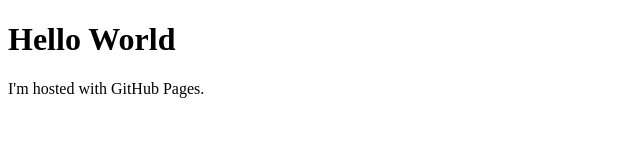
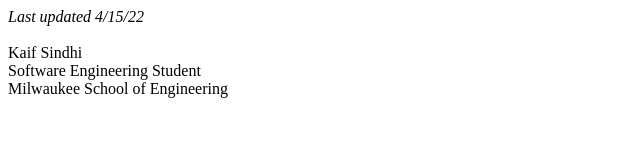
Before and after one commit to sindhim/sindhim.github.io, a plain HTML site: page index.html in a window 1280 px wide. Shown: the whole page, without its empty margins (0-640 px from the left). Drawn offline with Linux system fonts and the light colour scheme.

Commit message:
update index

```diff
--- a/index.html
+++ b/index.html
@@ -1,7 +1,13 @@
 <!DOCTYPE html>
 <html>
-<body>
-<h1>Hello World</h1>
-<p>I'm hosted with GitHub Pages.</p>
-</body>
+	<body>
+		<i>Last updated 4/15/22</i>
+		<br><br>
+		Kaif Sindhi
+		<br>
+		Software Engineering Student
+		<br>
+		Milwaukee School of Engineering
+		<br>
+	</body>
 </html>
```
